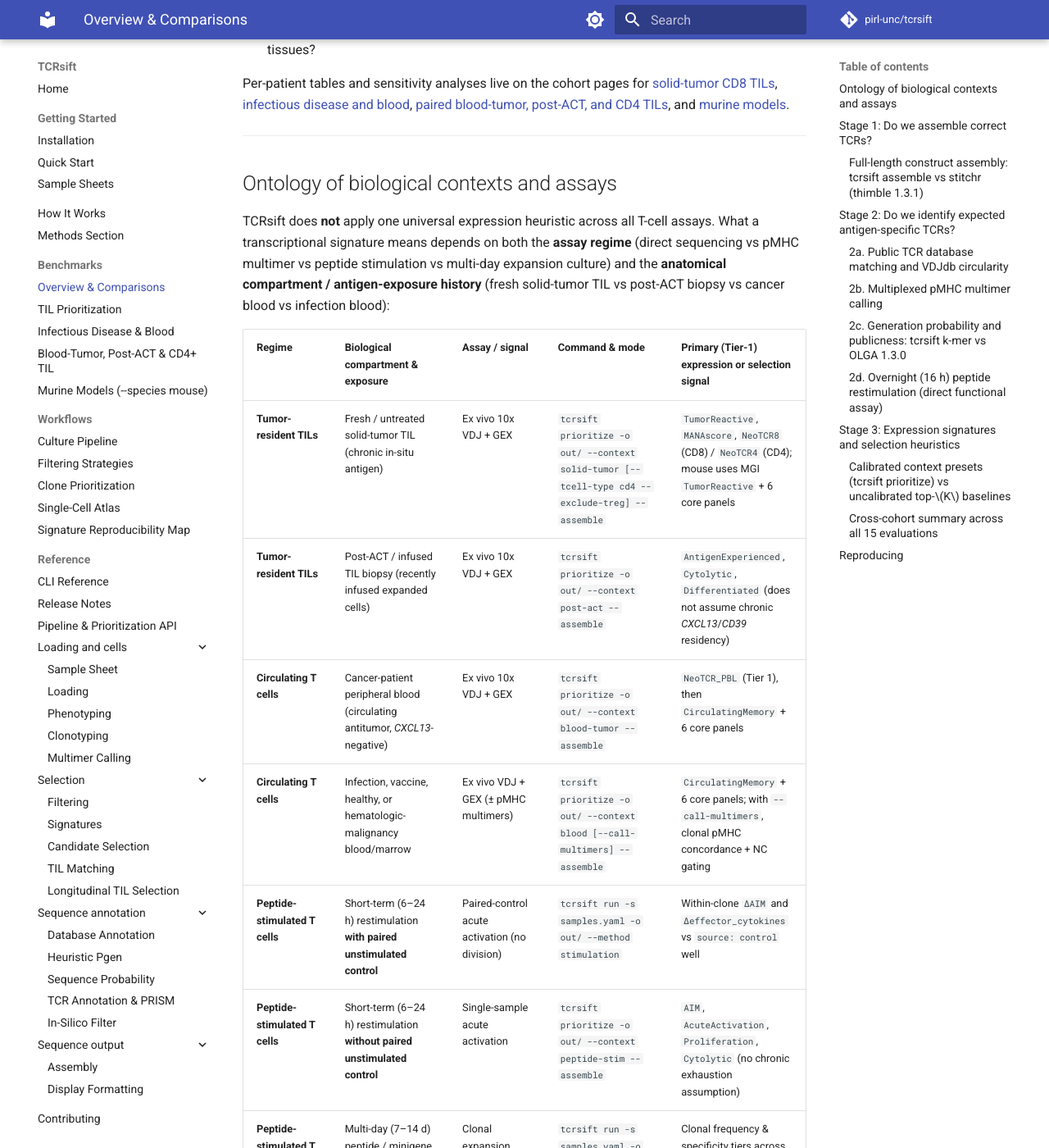
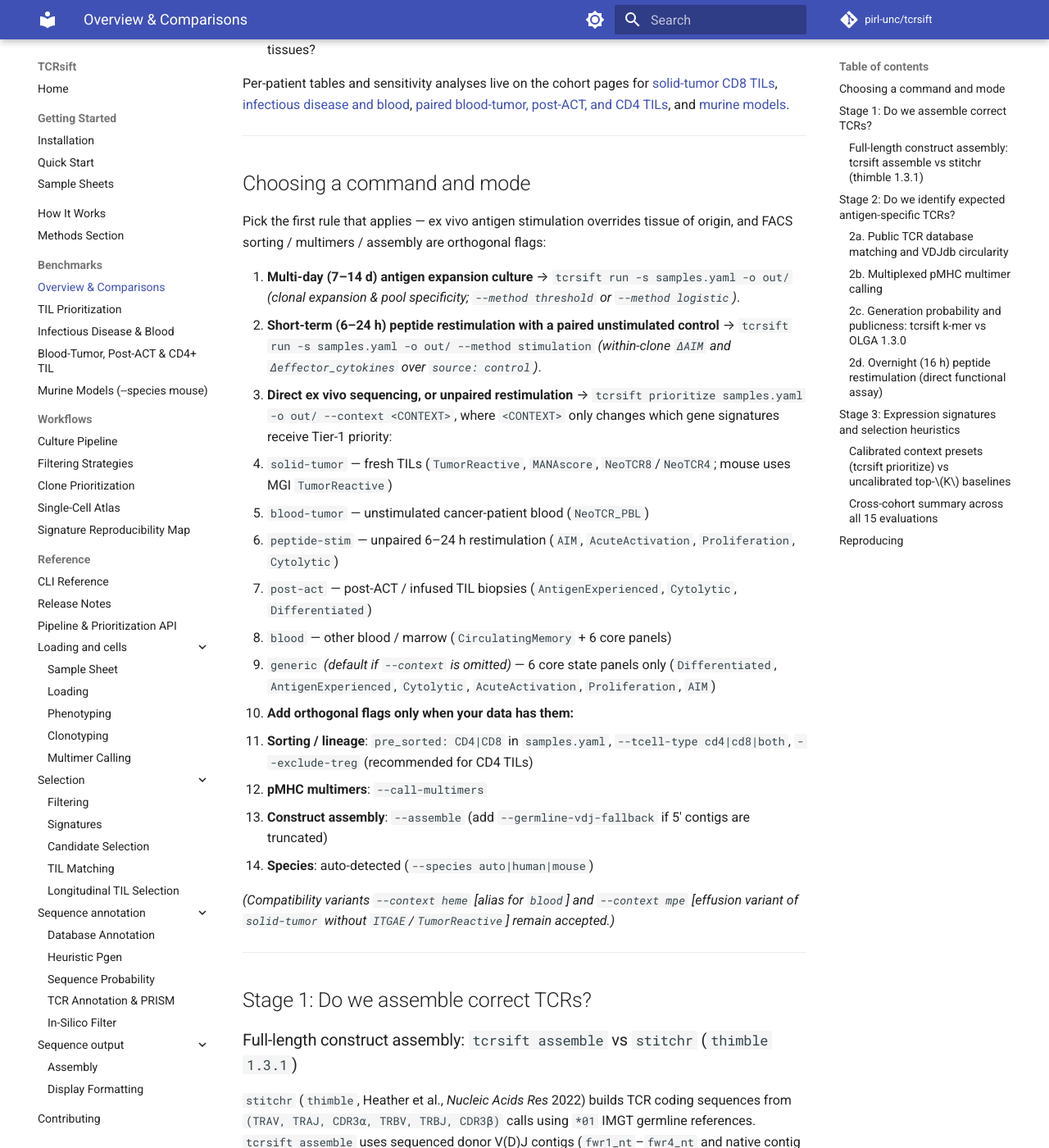
Before and after one commit to pirl-unc/tcrsift, an MkDocs documentation site: the page built from docs/benchmarks-overview.md, in a window 1280 px wide and 1400 px high, scrolled down 631 px. Shown: the whole window at 82% size. Built offline with MkDocs 1.6.1 and Material for MkDocs 9.7.7, drawn with Linux system fonts in a browser that asks for light colours; comment, search, counter and statistics services are not loaded; some of the changed text lies outside the part shown.

Commit message:
3.39.1: Simplify mode-selection guide to choices that change computation

```diff
--- a/docs/benchmarks-overview.md
+++ b/docs/benchmarks-overview.md
@@ -12,22 +12,26 @@ Per-patient tables and sensitivity analyses live on the cohort pages for [solid-
 
 ---
 
-## Ontology of biological contexts and assays
+## Choosing a command and mode
 
-TCRsift does **not** apply one universal expression heuristic across all T-cell assays. What a transcriptional signature means depends on both the **assay regime** (direct sequencing vs pMHC multimer vs peptide stimulation vs multi-day expansion culture) and the **anatomical compartment / antigen-exposure history** (fresh solid-tumor TIL vs post-ACT biopsy vs cancer blood vs infection blood):
+Pick the first rule that applies — ex vivo antigen stimulation overrides tissue of origin, and FACS sorting / multimers / assembly are orthogonal flags:
 
-| Regime | Biological compartment & exposure | Assay / signal | Command & mode | Primary (Tier-1) expression or selection signal |
-| --- | --- | --- | --- | --- |
-| **Tumor-resident TILs** | Fresh / untreated solid-tumor TIL (chronic in-situ antigen) | Ex vivo 10x VDJ + GEX | `tcrsift prioritize -o out/ --context solid-tumor [--tcell-type cd4 --exclude-treg] --assemble` | `TumorReactive`, `MANAscore`, `NeoTCR8` (CD8) / `NeoTCR4` (CD4); mouse uses MGI `TumorReactive` + 6 core panels |
-| **Tumor-resident TILs** | Post-ACT / infused TIL biopsy (recently infused expanded cells) | Ex vivo 10x VDJ + GEX | `tcrsift prioritize -o out/ --context post-act --assemble` | `AntigenExperienced`, `Cytolytic`, `Differentiated` (does not assume chronic *CXCL13*/*CD39* residency) |
-| **Circulating T cells** | Cancer-patient peripheral blood (circulating antitumor, *CXCL13*-negative) | Ex vivo 10x VDJ + GEX | `tcrsift prioritize -o out/ --context blood-tumor --assemble` | `NeoTCR_PBL` (Tier 1), then `CirculatingMemory` + 6 core panels |
-| **Circulating T cells** | Infection, vaccine, healthy, or hematologic-malignancy blood/marrow | Ex vivo VDJ + GEX (± pMHC multimers) | `tcrsift prioritize -o out/ --context blood [--call-multimers] --assemble` | `CirculatingMemory` + 6 core panels; with `--call-multimers`, clonal pMHC concordance + NC gating |
-| **Peptide-stimulated T cells** | Short-term (6–24 h) restimulation **with paired unstimulated control** | Paired-control acute activation (no division) | `tcrsift run -s samples.yaml -o out/ --method stimulation` | Within-clone `ΔAIM` and `Δeffector_cytokines` vs `source: control` well |
-| **Peptide-stimulated T cells** | Short-term (6–24 h) restimulation **without paired unstimulated control** | Single-sample acute activation | `tcrsift prioritize -o out/ --context peptide-stim --assemble` | `AIM`, `AcuteActivation`, `Proliferation`, `Cytolytic` (no chronic exhaustion assumption) |
-| **Peptide-stimulated T cells** | Multi-day (7–14 d) peptide / minigene expansion culture | Clonal expansion across antigen pools | `tcrsift run -s samples.yaml -o out/ --method threshold` *(or `logistic`)* | Clonal frequency & specificity tiers across culture pools |
-| **Tissue-agnostic fallback** | Unspecified tissue or exploratory run | Ex vivo 10x VDJ + GEX | `tcrsift prioritize -o out/ --context generic` *(CLI default if `--context` is omitted)* | 6 core state panels only (`Differentiated`, `AntigenExperienced`, `Cytolytic`, `AcuteActivation`, `Proliferation`, `AIM`) |
+1. **Multi-day (7–14 d) antigen expansion culture** → `tcrsift run -s samples.yaml -o out/` *(clonal expansion & pool specificity; `--method threshold` or `--method logistic`)*.
+2. **Short-term (6–24 h) peptide restimulation with a paired unstimulated control** → `tcrsift run -s samples.yaml -o out/ --method stimulation` *(within-clone `ΔAIM` and `Δeffector_cytokines` over `source: control`)*.
+3. **Direct ex vivo sequencing, or unpaired restimulation** → `tcrsift prioritize samples.yaml -o out/ --context <CONTEXT>`, where `<CONTEXT>` only changes which gene signatures receive Tier-1 priority:
+   - `solid-tumor` — fresh TILs (`TumorReactive`, `MANAscore`, `NeoTCR8`/`NeoTCR4`; mouse uses MGI `TumorReactive`)
+   - `blood-tumor` — unstimulated cancer-patient blood (`NeoTCR_PBL`)
+   - `peptide-stim` — unpaired 6–24 h restimulation (`AIM`, `AcuteActivation`, `Proliferation`, `Cytolytic`)
+   - `post-act` — post-ACT / infused TIL biopsies (`AntigenExperienced`, `Cytolytic`, `Differentiated`)
+   - `blood` — other blood / marrow (`CirculatingMemory` + 6 core panels)
+   - `generic` *(default if `--context` is omitted)* — 6 core state panels only (`Differentiated`, `AntigenExperienced`, `Cytolytic`, `AcuteActivation`, `Proliferation`, `AIM`)
+4. **Add orthogonal flags only when your data has them:**
+   - **Sorting / lineage**: `pre_sorted: CD4|CD8` in `samples.yaml`, `--tcell-type cd4|cd8|both`, `--exclude-treg` (recommended for CD4 TILs)
+   - **pMHC multimers**: `--call-multimers`
+   - **Construct assembly**: `--assemble` (add `--germline-vdj-fallback` if 5' contigs are truncated)
+   - **Species**: auto-detected (`--species auto|human|mouse`)
 
-Two legacy anatomy-specific variants remain accepted for backward compatibility: `--context heme` (identical alias for `blood`) and `--context mpe` (effusion variant of `solid-tumor` omitting epithelial `ITGAE`-containing `TumorReactive`). For murine datasets, `--species mouse` (auto-detected under `--species auto`) automatically switches to MGI gene symbols, omits primate/human-lncRNA sets (`NeoTCR4`/`NeoTCR8`/`NeoTCR_PBL`/`MANAscore`), normalizes Cell Ranger `-dv` V-gene names, and enforces `Trbj`/`Trbc` constant parity.
+*(Compatibility variants `--context heme` [alias for `blood`] and `--context mpe` [effusion variant of `solid-tumor` without `ITGAE`/`TumorReactive`] remain accepted.)*
 
 ---
 
--- a/docs/user-guide/til-signatures.md
+++ b/docs/user-guide/til-signatures.md
@@ -225,22 +225,20 @@ Additional boundary rules:
 - `--signature-background-draws` must be at least 1,000 and leave at least 10
   expected draws above `--signature-background-quantile`.
 
-## Context presets and biological ontology
+## Context presets
 
-TCRsift separates **assay regime** (ex vivo single-cell state via `tcrsift prioritize`, pMHC barcoding via `--call-multimers`, paired-control overnight restimulation via `tcrsift run --method stimulation`, and multi-day expansion culture via `tcrsift run --method threshold|logistic`) from **biological compartment / antigen-exposure context** (`--context`).
+For multi-day antigen expansion cultures use `tcrsift run`, and for 6–24 h restimulation with a paired unstimulated control use `tcrsift run --method stimulation`. For direct ex vivo samples (or unpaired restimulation), `tcrsift prioritize --context <CONTEXT>` only changes which signatures get Tier-1 priority ahead of the 6 core state panels (**Differentiated, AntigenExperienced, Cytolytic, AcuteActivation, Proliferation, AIM**):
 
-Every `prioritize` preset combines the six core state panels (**Differentiated, AntigenExperienced, Cytolytic, AcuteActivation, Proliferation, AIM**) with context-appropriate Tier-1 signatures placed ahead of the core panels:
+| `--context` | Tier-1 priority signatures (human) | When to use |
+| --- | --- | --- |
+| `solid-tumor` | `TumorReactive`, `MANAscore`, `NeoTCR8`, `NeoTCR4` | Fresh TILs (add `--exclude-treg` for CD4 TILs) |
+| `blood-tumor` | `NeoTCR_PBL` | Unstimulated cancer-patient blood |
+| `peptide-stim` | `AIM`, `AcuteActivation`, `Proliferation`, `Cytolytic` | Unpaired 6–24 h restimulation |
+| `post-act` | `AntigenExperienced`, `Cytolytic`, `Differentiated` | Post-ACT / infused TIL biopsies |
+| `blood` | *(none; `CirculatingMemory` + core)* | Other blood / marrow (add `--call-multimers` for pMHC barcodes) |
+| `generic` *(default)* | *(none; 6 core panels only)* | Unspecified tissue / exploratory |
 
-| Regime | Context | Tier-1 priority signatures (human) | Biological compartment & exposure assumption |
-| --- | --- | --- | --- |
-| **Tumor-resident TILs** | `solid-tumor` | `TumorReactive`, `MANAscore`, `NeoTCR8`, `NeoTCR4` | Fresh / untreated solid-tumor TIL with chronic in-situ antigen exposure (add `--exclude-treg` for CD4 TILs) |
-| **Tumor-resident TILs** | `post-act` | `AntigenExperienced`, `Cytolytic`, `Differentiated` | Post-ACT / infused TIL biopsies where chronic *CXCL13*/*CD39* residency exhaustion is attenuated |
-| **Circulating T cells** | `blood-tumor` | `NeoTCR_PBL` | Circulating antitumor CD8 T cells in cancer-patient blood (*CXCL13*-negative) |
-| **Circulating T cells** | `blood` | *(none; `CirculatingMemory` + core)* | Infection, vaccine, healthy, or hematologic-malignancy peripheral blood / marrow (add `--call-multimers` for pMHC-barcoded libraries) |
-| **Peptide-stimulated T cells** | `peptide-stim` | `AIM`, `AcuteActivation`, `Proliferation`, `Cytolytic` | Short-term (6–24 h) restimulation without a paired unstimulated control (if a paired control well is available, use `tcrsift run --method stimulation`; for 7–14 d expansion culture, use `tcrsift run --method threshold` or `logistic`) |
-| **Tissue-agnostic fallback** | `generic` *(default)* | *(none; 6 core panels only)* | Unspecified tissue or exploratory state coverage (no tumor-residency or circulation assumption) |
-
-Legacy compatibility variants `--context heme` (alias for `blood`) and `--context mpe` (effusion variant of `solid-tumor` omitting epithelial `ITGAE`-containing `TumorReactive`) remain supported. This ontology is exposed programmatically via `tcrsift.PRIMARY_CONTEXTS` and `tcrsift.CONTEXT_ONTOLOGY` (`dict[str, ContextSpec]`). When `--tcell-type cd4` or `both` is used with `--context solid-tumor` or `mpe` and `--exclude-treg` is disabled, `tcrsift prioritize` logs a warning whenever `FOXP3+` Treg-like clones are detected.
+Orthogonal modifiers — `pre_sorted: CD4|CD8` on the sample sheet, `--tcell-type cd4|cd8|both`, `--exclude-treg`, `--call-multimers`, and `--assemble` — combine freely with any context. Compatibility variants `--context heme` (alias for `blood`) and `--context mpe` (effusion variant of `solid-tumor` without `ITGAE`/`TumorReactive`) remain supported, and presets are exposed via `tcrsift.PRIMARY_CONTEXTS` and `tcrsift.CONTEXT_ONTOLOGY`. When `--tcell-type cd4` or `both` is used with `--context solid-tumor` or `mpe` and `--exclude-treg` is disabled, `tcrsift prioritize` warns if `FOXP3+` Treg-like clones are detected.
 
 Context applies to the entire run and is never inferred from sample names,
 `tissue`, or `source`.
--- a/tcrsift/version.py
+++ b/tcrsift/version.py
@@ -10,7 +10,7 @@
 # See the License for the specific language governing permissions and
 # limitations under the License.
 
-__version__ = "3.39.0"
+__version__ = "3.39.1"
 
 version_string = f"v{__version__}"
 
```
Also changed, not shown: docs/release-notes.md (+8 -0 lines).
